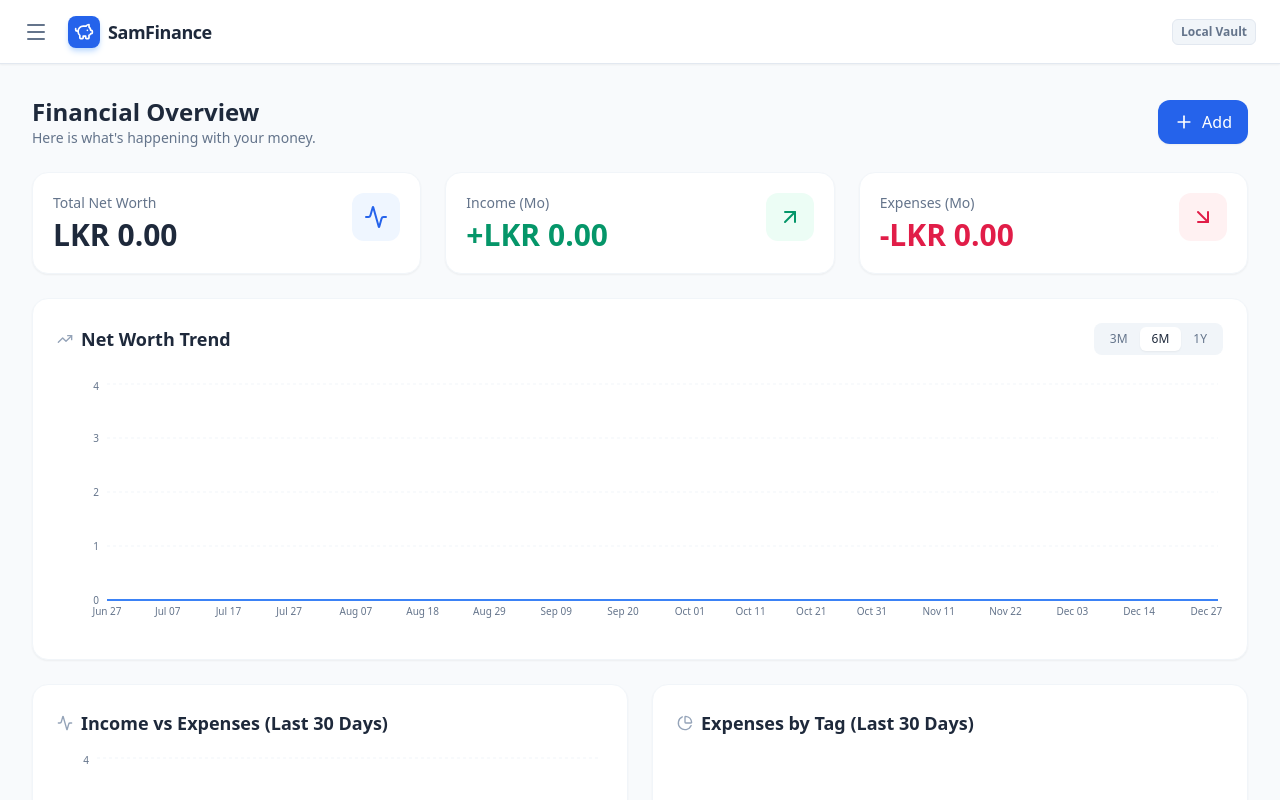
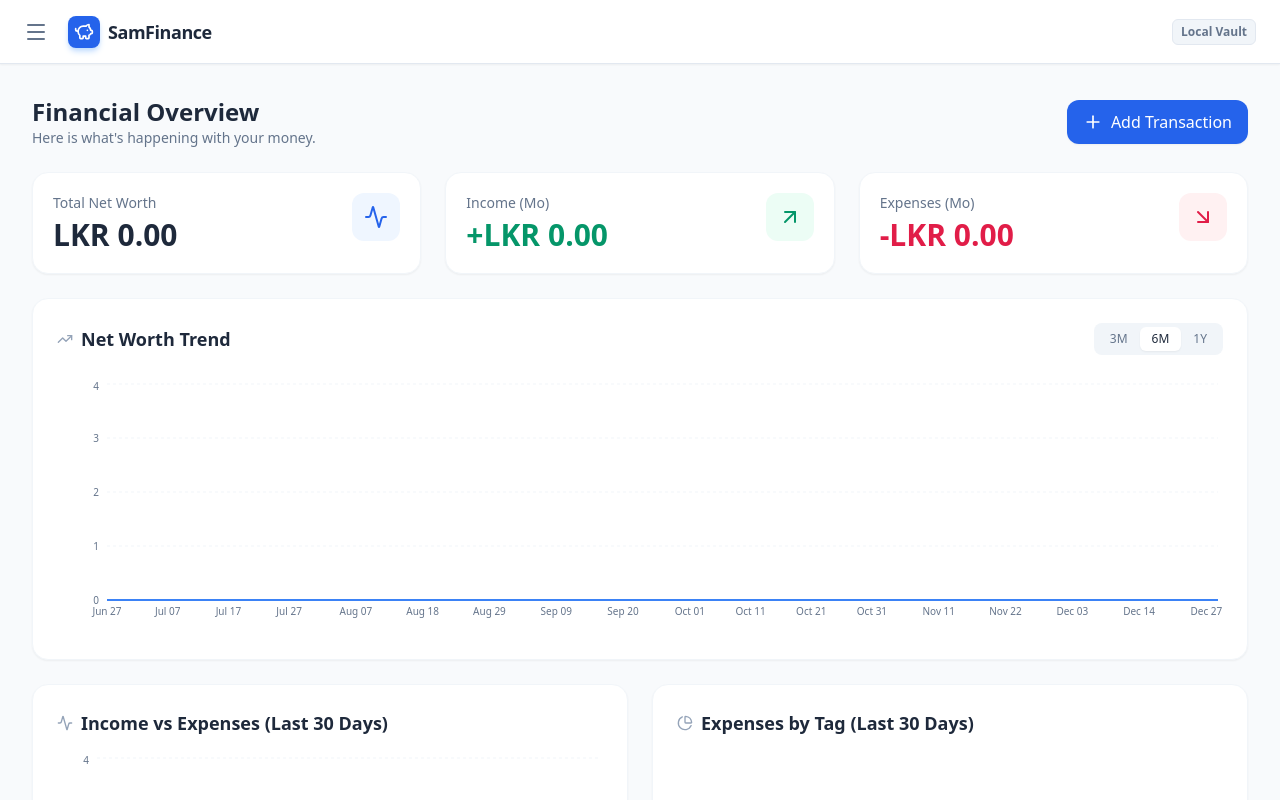
Before and after one commit to samindaonline/SamFinance, a React (Vite) app: page / in a window 1280 px wide. Built offline with nearby package versions, Linux system fonts and the light colour scheme.

Commit message:
feat: Improve Add Transaction button text
Update the button text from "Add" to "Add Transaction" for better clarity and user understanding.

```diff
--- a/components/Dashboard.tsx
+++ b/components/Dashboard.tsx
@@ -272,7 +272,7 @@ const Dashboard: React.FC = () => {
                 className="flex items-center justify-center px-4 py-2.5 bg-blue-600 text-white rounded-xl hover:bg-blue-700 transition-colors shadow-sm font-medium w-full sm:w-auto active:scale-95 duration-100"
             >
                 <Plus className="w-5 h-5 mr-2" />
-                Add
+                Add Transaction
             </button>
         </div>
       </div>
```
